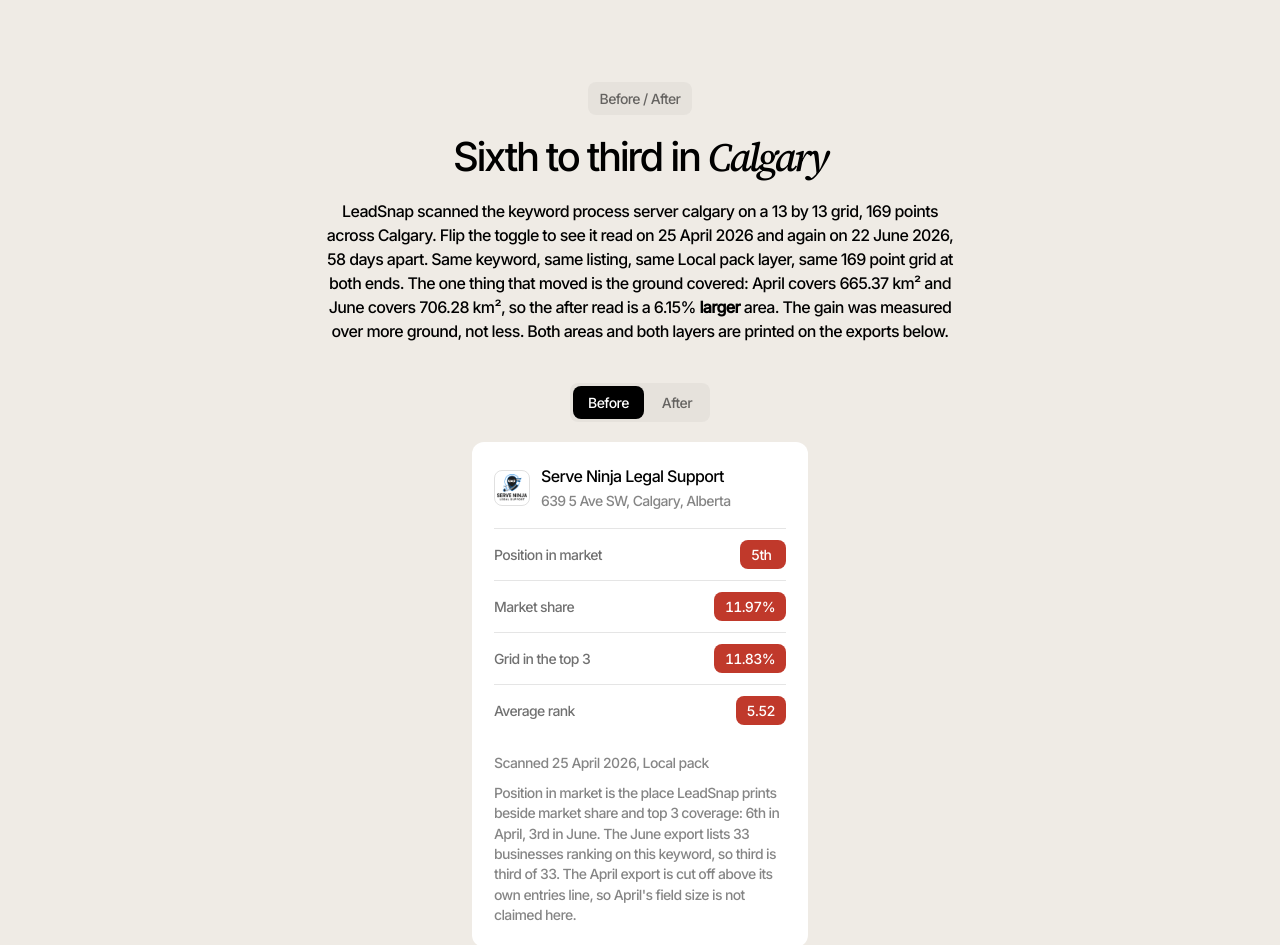
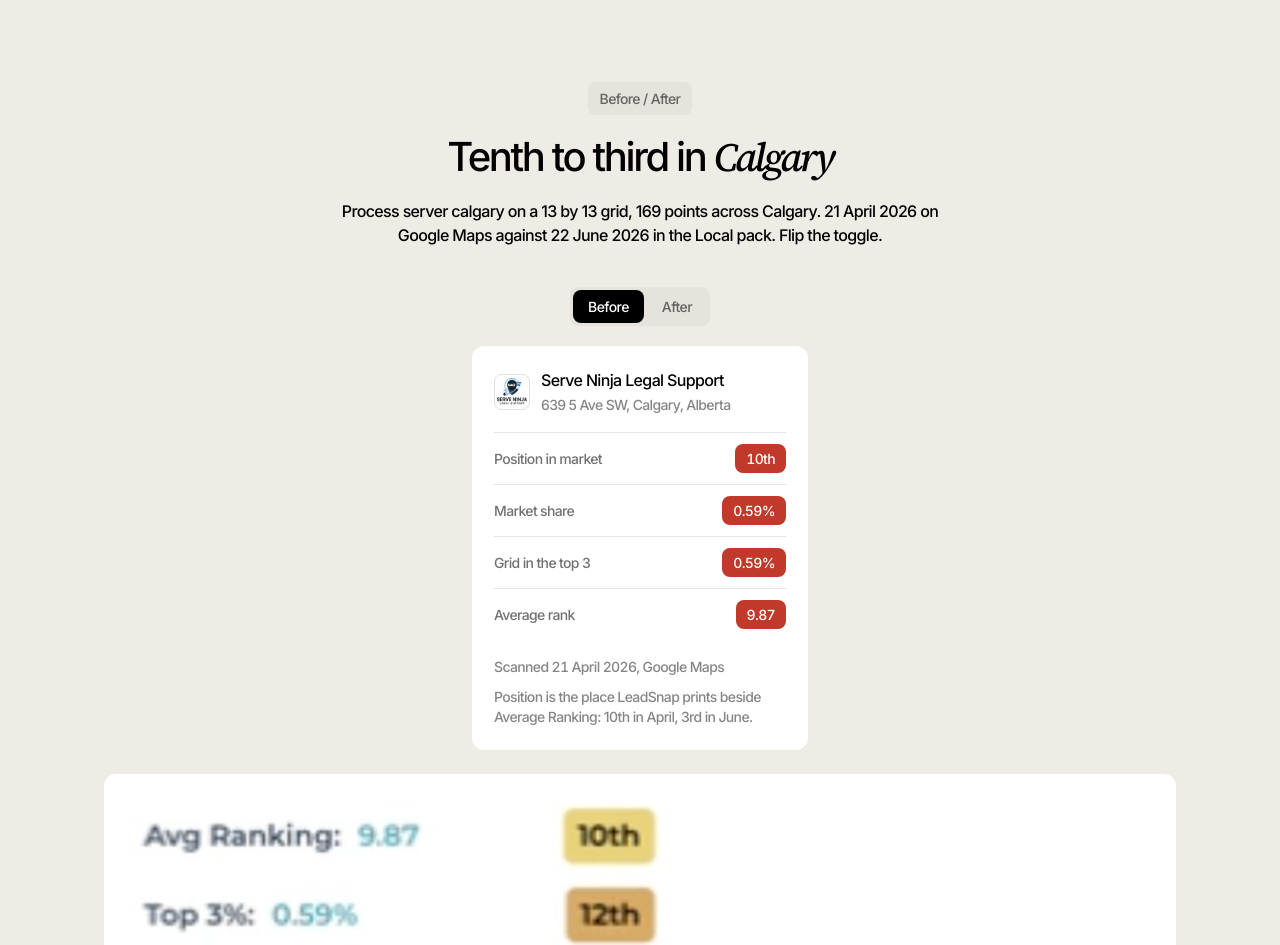
Before and after one commit to rohamghiasicw-star/rgm-site, a plain HTML site: page case-studies/serve-ninja.html in a window 1280 px wide. Shown: the part 640-1585 px from the top of the page. Drawn offline with Linux system fonts and the light colour scheme.

Commit message:
Serve Ninja: earliest real baseline, 10th on Google Maps on Apr 21 (Loom scan) to 3rd
Co-Authored-By: Claude Opus 5.5 <noreply@anthropic.com>

```diff
--- a/case-studies/serve-ninja.html
+++ b/case-studies/serve-ninja.html
@@ -184,14 +184,9 @@
     <div class="rail">
       <div class="head mid">
         <span class="pill">Before / After</span>
-        <h2 class="t40">Sixth to third in <em>Calgary</em></h2>
-        <p>LeadSnap scanned the keyword process server calgary on a 13 by 13 grid, 169 points
-          across Calgary. Flip the toggle to see it read on 25 April 2026 and again on 22 June
-          2026, 58 days apart. Same keyword, same listing, same Local pack layer, same 169
-          point grid at both ends. The one thing that moved is the ground covered: April covers
-          665.37 km&sup2; and June covers 706.28 km&sup2;, so the after read is a 6.15%
-          <strong>larger</strong> area. The gain was measured over more ground, not less. Both
-          areas and both layers are printed on the exports below.</p>
+        <h2 class="t40">Tenth to third in <em>Calgary</em></h2>
+        <p>Process server calgary on a 13 by 13 grid, 169 points across Calgary. 21 April 2026 on
+          Google Maps against 22 June 2026 in the Local pack. Flip the toggle.</p>
       </div>
 
       <div class="toggle" role="tablist" aria-label="Before or after scan">
@@ -211,23 +206,20 @@
             </span>
           </div>
 
-          <div class="mrow"><span class="mrow-l">Position in market</span><span class="badge" data-metric="pos">5th</span></div>
-          <div class="mrow"><span class="mrow-l">Market share</span><span class="badge" data-metric="share">11.97%</span></div>
-          <div class="mrow"><span class="mrow-l">Grid in the top 3</span><span class="badge" data-metric="top3">11.83%</span></div>
-          <div class="mrow"><span class="mrow-l">Average rank</span><span class="badge" data-metric="avg">5.52</span></div>
+          <div class="mrow"><span class="mrow-l">Position in market</span><span class="badge" data-metric="pos">10th</span></div>
+          <div class="mrow"><span class="mrow-l">Market share</span><span class="badge" data-metric="share">0.59%</span></div>
+          <div class="mrow"><span class="mrow-l">Grid in the top 3</span><span class="badge" data-metric="top3">0.59%</span></div>
+          <div class="mrow"><span class="mrow-l">Average rank</span><span class="badge" data-metric="avg">9.87</span></div>
 
-          <p class="scan-when" id="scanWhen">Scanned 25 April 2026, Local pack</p>
-          <p class="scan-src">Position in market is the place LeadSnap prints beside market share
-            and top 3 coverage: 6th in April, 3rd in June. The June export lists 33 businesses
-            ranking on this keyword, so third is third of 33. The April export is cut off above its own
-            entries line, so April's field size is not claimed here.</p>
+          <p class="scan-when" id="scanWhen">Scanned 21 April 2026, Google Maps</p>
+          <p class="scan-src">Position is the place LeadSnap prints beside Average Ranking: 10th in April, 3rd in June.</p>
         </div>
 
         <figure class="shot-fig shot-box panx" tabindex="0">
           <div class="shot-frame">
-              <img id="shotBefore" src="../assets/leadsnap/serve-ninja-BEFORE-2026-04-25.jpg"
-                   alt="LeadSnap heatmap export for Serve Ninja Legal Support, keyword process server calgary, 25 April 2026, search type Local pack. Market share 11.97 percent and top 3 coverage 11.83 percent both placing 6th, average ranking 5.52, on a 13 by 13 grid of 169 points covering 665.37 square kilometres across Calgary."
-                   width="1400" height="920" decoding="async">
+              <img id="shotBefore" src="../assets/leadsnap/ls-serve-ninja-BEFORE-2026-04-21.jpg"
+                   alt="LeadSnap Google Maps heatmap for Serve Ninja Legal Support, keyword process server calgary, 21 April 2026. Average rank 9.87 placing 10th, market share 0.59%, top 3 coverage 0.59%, on a 13 by 13 grid of 169 points covering 574.71 square kilometres."
+                   width="1000" height="1103" decoding="async">
               <img id="shotAfter" src="../assets/leadsnap/serve-ninja-2026-06-22.jpg"
                    alt="LeadSnap heatmap export for Serve Ninja Legal Support, keyword process server calgary, 22 June 2026, ranking source Local Pack. Market share 39.64 percent and top 3 coverage 39.64 percent both placing 3rd, average ranking 4.11, on a 13 by 13 grid of 169 points covering 706.28 square kilometres, showing 1 to 25 of 33 entries."
                    width="1400" height="831" decoding="async" hidden>
@@ -250,18 +242,17 @@
           <p class="stat-val"><span class="stat-num">3rd</span></p>
           <h3>Position in market</h3>
           <p class="cap">Third of the 33 businesses the 22 June export lists on this
-            keyword, up from 5th on the 25 April read</p>
+            keyword, up from 10th on 21 April</p>
         </div>
         <div class="stat">
           <p class="stat-val"><span class="stat-num">39.64</span><span class="stat-suf">%</span></p>
           <h3>Market share</h3>
-          <p class="cap">Up from 11.97% on 25 April, on the same 169 points read over a 6.15%
-            larger area, 665.37 km&sup2; to 706.28 km&sup2;</p>
+          <p class="cap">Up from 0.59% on 21 April</p>
         </div>
         <div class="stat">
           <p class="stat-val"><span class="stat-num">39.64</span><span class="stat-suf">%</span></p>
           <h3>Of the grid in the top 3</h3>
-          <p class="cap">Up from 11.83% on the 25 April read, both scans Local pack</p>
+          <p class="cap">Up from 0.59% on 21 April</p>
         </div>
       </div>
     </div>
@@ -516,8 +507,8 @@
 
   var SCAN = {
     before: {
-      val:  { pos: "5th", share: "11.97%", top3: "11.83%", avg: "5.52" },
-      when: "Scanned 25 April 2026, Local pack"
+      val:  { pos: "10th", share: "0.59%", top3: "0.59%", avg: "9.87" },
+      when: "Scanned 21 April 2026, Google Maps"
     },
     after: {
       val:  { pos: "3rd", share: "39.64%", top3: "39.64%", avg: "4.11" },
```
Also changed, not shown: case-studies.html (+2 -2 lines), assets/leadsnap/ls-serve-ninja-BEFORE-2026-04-21.jpg (added).
